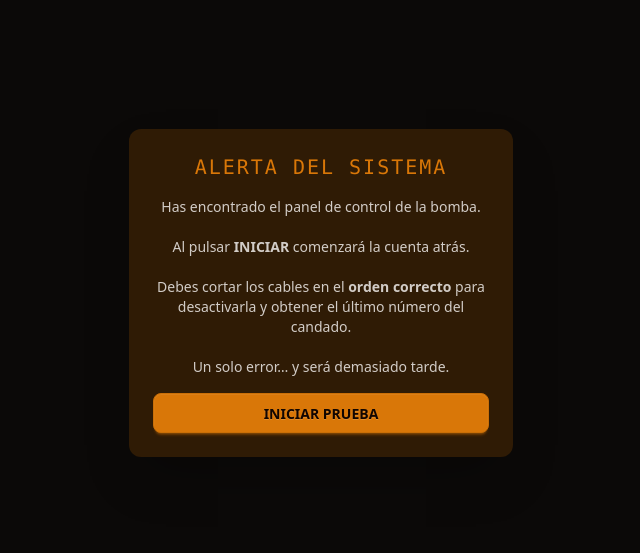
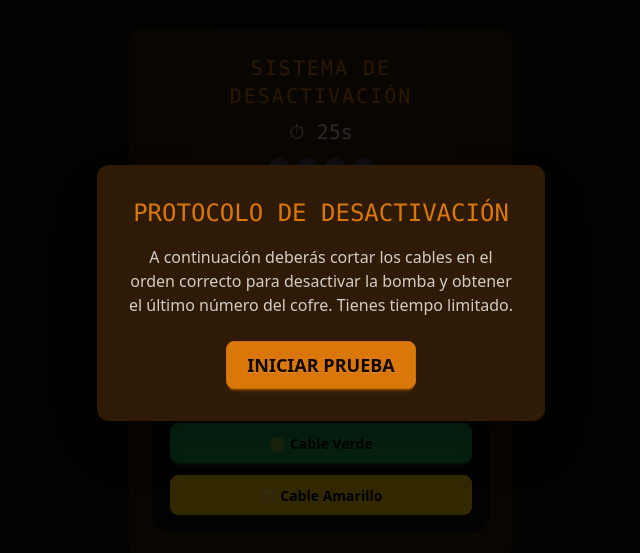
Before and after one commit to beacsn/escapeRoomCofre, an Angular app: page /tercera-prueba in a window 1280 px wide. Shown: the part 107-660 px from the top of the page, without its empty margins (319-959 px from the left). Built offline with nearby package versions, Linux system fonts and the light colour scheme.

Commit message:
Efectos pantalla final cables

```diff
--- a/src/app/components/cables/cables.component.html
+++ b/src/app/components/cables/cables.component.html
@@ -1,39 +1,66 @@
-<div class="flex justify-center items-center min-h-screen bg-base-200 p-4">
+<div class="flex justify-center items-center min-h-screen bg-base-200 relative"
+     [class.emergencia]="emergencia">
 
-  <div class="bg-neutral text-neutral-content p-6 rounded-xl shadow-2xl w-96 relative">
+  <!-- PANTALLA INICIAL -->
+  <div *ngIf="!juegoIniciado"
+       class="absolute inset-0 flex items-center justify-center bg-black/80 z-50">
 
-    <!-- ====== PANTALLA INICIAL ====== -->
-    <div *ngIf="!iniciado" class="text-center">
+    <div class="bg-neutral text-neutral-content p-8 rounded-xl shadow-2xl text-center max-w-md">
+      <h2 class="text-2xl font-mono text-warning mb-4">PROTOCOLO DE DESACTIVACIÓN</h2>
 
-      <h2 class="text-xl font-mono tracking-widest text-warning mb-4">
-        ALERTA DEL SISTEMA
+      <p class="mb-6">
+        A continuación deberás cortar los cables en el orden correcto
+        para desactivar la bomba y obtener el último número del cofre.
+        Tienes tiempo limitado.
+      </p>
+
+      <button class="btn btn-warning btn-lg" (click)="iniciarPrueba()">
+        INICIAR PRUEBA
+      </button>
+    </div>
+  </div>
+
+  <!-- EFECTO CINE SOLO AL COMPLETAR -->
+  <div *ngIf="completado" class="cinema-overlay"></div>
+  <div *ngIf="completado" class="cinema-bar-top"></div>
+  <div *ngIf="completado" class="cinema-bar-bottom"></div>
+  <div *ngIf="completado" class="cinema-spotlight"></div>
+
+  <div *ngIf="completado"
+       class="fixed inset-0 flex flex-col items-center justify-center z-50 text-center">
+
+    <h2 class="text-4xl font-mono text-success animate-pulse">
+      SISTEMA NEUTRALIZADO
     </h2>
 
-      <p class="mb-4 text-sm">
-        Has encontrado el panel de control de la bomba.<br><br>
-        Al pulsar <strong>INICIAR</strong> comenzará la cuenta atrás.<br><br>
-        Debes cortar los cables en el <strong>orden correcto</strong> para
-        desactivarla y obtener el último número del candado.<br><br>
-        Un solo error… y será demasiado tarde.
-      </p>
-
-      <button class="btn btn-warning w-full"
-              (click)="iniciarPrueba()">
-        INICIAR PRUEBA
-      </button>
-
+    <div class="text-8xl font-bold mt-4 cinema-number text-success">
+      {{ codigoFinal }}
+    </div>
   </div>
 
-    <!-- ====== PANTALLA DE LA BOMBA ====== -->
-    <div *ngIf="iniciado">
+  <!-- CAJA DE LA BOMBA -->
+  <div class="bg-neutral text-neutral-content p-6 rounded-xl shadow-2xl w-96 relative"
+       [class.shake]="temblar">
 
-      <h2 class="text-center text-xl font-mono tracking-widest text-warning mb-4">
+    <h2 class="text-center text-xl font-mono tracking-widest text-warning mb-2">
       SISTEMA DE DESACTIVACIÓN
     </h2>
 
     <!-- TEMPORIZADOR -->
-      <div class="text-center text-xl font-mono mb-4">
-        <span [class.text-error]="tiempo <= 10">{{ tiempo }} s</span>
+    <div class="text-center font-mono text-xl mb-3"
+         [class.text-error]="emergencia">
+      ⏱ {{ tiempo }}s
+    </div>
+
+    <!-- LEDs DE PROGRESO -->
+    <div class="flex justify-center gap-2 mb-4">
+      <div *ngFor="let led of leds"
+           class="w-5 h-5 rounded-full border border-gray-600"
+           [class.bg-gray-700]="led === 'apagado'"
+           [class.bg-yellow-400]="led === 'amarillo'"
+           [class.bg-green-500]="led === 'verde'"
+           [class.bg-red-600]="led === 'rojo'">
+      </div>
     </div>
 
     <!-- PANEL -->
@@ -44,56 +71,45 @@
 
       <div class="p-4 bg-base-200 relative">
 
-          <!-- ESTADO -->
-          <div class="text-center mb-2 font-mono">
+        <div class="text-center mb-4 font-mono">
           <span *ngIf="!completado && !error">
             CORTA LOS CABLES EN EL ORDEN CORRECTO
           </span>
           <span *ngIf="error" class="text-error animate-pulse">
             ¡ERROR! REINICIANDO...
           </span>
-            <span *ngIf="completado" class="text-success animate-pulse">
-              ¡BOMBA DESACTIVADA!
-            </span>
         </div>
 
-          <!-- LEDS -->
-          <div class="flex justify-center gap-2 mb-4">
-            <div *ngFor="let led of leds"
-                 class="w-5 h-5 rounded-full border transition-all duration-300"
-                 [ngClass]="{
-                   'bg-yellow-400 border-yellow-400 animate-pulse': led.animando,
-                   'bg-green-500 border-green-500': led.colorFinal === 'success',
-                   'bg-red-500 border-red-500': led.colorFinal === 'error',
-                   'bg-yellow-400 border-yellow-400': led.encendido && !led.animando && !led.colorFinal,
-                   'bg-gray-400 border-gray-400': !led.encendido && !led.animando && !led.colorFinal
-                 }">
-            </div>
-          </div>
-
-          <!-- CABLES -->
         <div class="flex flex-col gap-3">
 
+          <!-- 🔴 ROJO (RESPETA TU LÓGICA) -->
           <button class="btn w-full"
                   [ngClass]="estaCortado('rojo') ? 'btn-disabled' : 'btn-error'"
                   (click)="cortarCable('rojo')">
             🔴 Cable Rojo
           </button>
 
+          <!-- 🔵 AZUL (TU VERSIÓN CORRECTA) -->
           <button class="btn w-full"
-                    [ngClass]="estaCortado('azul') ? 'btn-disabled' : '!bg-blue-600 !border-blue-600 !text-white'"
+                  [ngClass]="estaCortado('azul')
+                    ? 'btn-disabled'
+                    : '!bg-blue-600 !border-blue-600 !text-white'"
                   (click)="cortarCable('azul')">
             🔵 Cable Azul
           </button>
 
+          <!-- 🟢 VERDE -->
           <button class="btn w-full"
                   [ngClass]="estaCortado('verde') ? 'btn-disabled' : 'btn-success'"
                   (click)="cortarCable('verde')">
             🟢 Cable Verde
           </button>
 
+          <!-- 🟡 AMARILLO (MISMA IDEA QUE AZUL) -->
           <button class="btn w-full"
-                    [ngClass]="estaCortado('amarillo') ? 'btn-disabled' : '!bg-yellow-400 !border-yellow-400 !text-black'"
+                  [ngClass]="estaCortado('amarillo')
+                    ? 'btn-disabled'
+                    : '!bg-yellow-400 !border-yellow-400 !text-black'"
                   (click)="cortarCable('amarillo')">
             🟡 Cable Amarillo
           </button>
@@ -102,7 +118,7 @@
       </div>
     </div>
 
-      <!-- DETALLE VISUAL DE CABLES -->
+    <!-- CABLES VISUALES -->
     <div class="absolute -left-4 top-1/3 flex flex-col gap-2">
       <div class="w-6 h-1 bg-red-600"></div>
       <div class="w-6 h-1 bg-blue-600"></div>
@@ -112,4 +128,3 @@
 
   </div>
 </div>
-</div>
--- a/src/app/components/cables/cables.component.ts
+++ b/src/app/components/cables/cables.component.ts
@@ -1,168 +1,142 @@
-import { Component, OnInit, OnDestroy } from '@angular/core';
+import { Component, OnDestroy } from '@angular/core';
 import { CommonModule } from '@angular/common';
-import { RouterModule } from '@angular/router';
 
 type ColorCable = 'rojo' | 'azul' | 'verde' | 'amarillo';
 
 @Component({
   selector: 'app-cables',
   standalone: true,
-  imports: [CommonModule, RouterModule],
+  imports: [CommonModule],
   templateUrl: './cables.component.html',
-  styleUrls: ['./cables.component.css']
+  styleUrl: './cables.component.css'
 })
-export class CablesComponent implements OnInit, OnDestroy {
+export class CablesComponent implements OnDestroy {
 
-  // ---- CONFIGURACIÓN ----
+  // ---- CONFIGURACIÓN DEL PUZZLE ----
   ordenCorrecto: ColorCable[] = ['azul', 'rojo', 'verde', 'amarillo'];
+  codigoFinal = 0;
 
-  // ---- ESTADO ----
-  iniciado = false;
+  // ---- ESTADO DEL JUEGO ----
   ordenJugador: ColorCable[] = [];
   cablesCortados: ColorCable[] = [];
   completado = false;
   error = false;
 
-  // ---- TEMPORIZADOR ----
-  tiempo = 60;
-  timerInterval: any;
+  // ---- ESTADO DE INTERFAZ / INMERSIÓN ----
+  juegoIniciado = false;
+  tiempo = 25;
+  intervaloTiempo: any;
+  tickAudio = new Audio('assets/audio/tictac.mp3');
+  explosionAudio = new Audio('assets/audio/explosion.mp3');
+  correctoAudio = new Audio('assets/audio/correcto.mp3');
 
-  // ---- AUDIO ----
-  ticTacAudio!: HTMLAudioElement;
+  leds: ('apagado' | 'amarillo' | 'verde' | 'rojo')[] =
+    ['apagado', 'apagado', 'apagado', 'apagado'];
 
-  // ---- LEDS ----
-  leds: { encendido: boolean; animando: boolean; colorFinal?: 'success' | 'error' }[] = [
-    { encendido: false, animando: false },
-    { encendido: false, animando: false },
-    { encendido: false, animando: false },
-    { encendido: false, animando: false },
-  ];
+  // Para efecto visual de vibración
+  temblar = false;
 
-  ngOnInit() {
-    this.ticTacAudio = new Audio('assets/audio/tictac.mp3');
-    this.ticTacAudio.loop = true;
-    this.ticTacAudio.volume = 0.5;
-  }
+  // Para efecto de emergencia
+  emergencia = false;
 
-  ngOnDestroy() {
-    clearInterval(this.timerInterval);
-    this.ticTacAudio.pause();
-  }
-
-  // ====== NUEVO: INICIO CON BOTÓN ======
   iniciarPrueba() {
-    this.iniciado = true;
-    this.ticTacAudio.play();
+    this.juegoIniciado = true;
     this.iniciarTemporizador();
+    this.tickAudio.loop = true;
+    this.tickAudio.play();
   }
 
   iniciarTemporizador() {
-    this.timerInterval = setInterval(() => {
-      if (!this.completado && !this.error) {
-        this.tiempo--;
+    this.intervaloTiempo = setInterval(() => {
+      this.tiempo--;
 
-        if (this.tiempo <= 0) {
-          this.activarError();
-        }
+      // Modo emergencia cuando queden 8s
+      this.emergencia = this.tiempo <= 8;
+
+      if (this.tiempo <= 0) {
+        this.explotar();
       }
     }, 1000);
   }
 
   cortarCable(color: ColorCable) {
-    if (this.completado || this.cablesCortados.includes(color)) return;
+    if (this.completado || this.error || this.cablesCortados.includes(color)) {
+      return;
+    }
+
+    // Efecto vibración breve
+    this.temblar = true;
+    setTimeout(() => this.temblar = false, 250);
 
     this.ordenJugador.push(color);
     this.cablesCortados.push(color);
 
-    const index = this.ordenJugador.length - 1;
-    this.animarLED(index);
+    // Encender LED de progreso en amarillo
+    this.leds[this.ordenJugador.length - 1] = 'amarillo';
 
     if (this.ordenJugador.length === this.ordenCorrecto.length) {
       this.comprobarOrden();
     }
   }
 
-  animarLED(index: number) {
-    if (index < 0 || index >= this.leds.length) return;
+  comprobarOrden() {
+    clearInterval(this.intervaloTiempo);
+    this.tickAudio.pause();
 
-    this.leds[index].animando = true;
-
-    setTimeout(() => {
-      this.leds[index].animando = false;
-      this.leds[index].encendido = true;
-    }, 400);
-  }
-
-  comprobarOrden() {
     const correcto =
       JSON.stringify(this.ordenJugador) === JSON.stringify(this.ordenCorrecto);
 
     if (correcto) {
       this.completado = true;
       this.error = false;
-      clearInterval(this.timerInterval);
 
-      this.ticTacAudio.pause();
-      this.ticTacAudio.currentTime = 0;
+      // Todos los LEDs a verde
+      this.leds = this.leds.map(() => 'verde');
 
-      this.leds.forEach(led => {
-        led.encendido = true;
-        led.animando = false;
-        led.colorFinal = 'success';
-      });
-
-      this.reproducirSonido('correcto');
+      this.correctoAudio.play();
 
     } else {
-      this.leds.forEach(led => {
-        led.encendido = true;
-        led.animando = false;
-        led.colorFinal = 'error';
-      });
+      this.error = true;
 
-      this.activarError();
+      // Todos los LEDs a rojo
+      this.leds = this.leds.map(() => 'rojo');
+
+      this.explosionAudio.play();
+
+      setTimeout(() => {
+        this.resetear();
+      }, 1800);
     }
   }
 
-  activarError() {
+  explotar() {
+    clearInterval(this.intervaloTiempo);
+    this.tickAudio.pause();
+    this.explosionAudio.play();
     this.error = true;
-    clearInterval(this.timerInterval);
 
-    this.ticTacAudio.pause();
-    this.ticTacAudio.currentTime = 0;
-
-    this.reproducirSonido('explosion');
+    // LEDs rojos al explotar
+    this.leds = this.leds.map(() => 'rojo');
 
     setTimeout(() => {
       this.resetear();
-      this.tiempo = 60;
-      this.iniciado = false;
-    }, 1500);
+    }, 1800);
   }
 
   resetear() {
     this.ordenJugador = [];
     this.cablesCortados = [];
+    this.leds = ['apagado', 'apagado', 'apagado', 'apagado'];
+    this.tiempo = 25;
     this.error = false;
-    this.completado = false;
-
-    this.leds.forEach(led => {
-      led.encendido = false;
-      led.animando = false;
-      delete led.colorFinal;
-    });
+    this.emergencia = false;
   }
 
   estaCortado(color: ColorCable): boolean {
     return this.cablesCortados.includes(color);
   }
 
-  reproducirSonido(nombre: 'explosion' | 'correcto') {
-    const audio = new Audio(
-      nombre === 'explosion'
-        ? 'assets/audio/explosion.mp3'
-        : 'assets/audio/correcto.mp3'
-    );
-    audio.play();
+  ngOnDestroy() {
+    clearInterval(this.intervaloTiempo);
   }
 }
```
Also changed, not shown: src/app/components/cables/cables.component.css (+93 -0 lines). Lines whose indentation alone changed are shown as unchanged.
